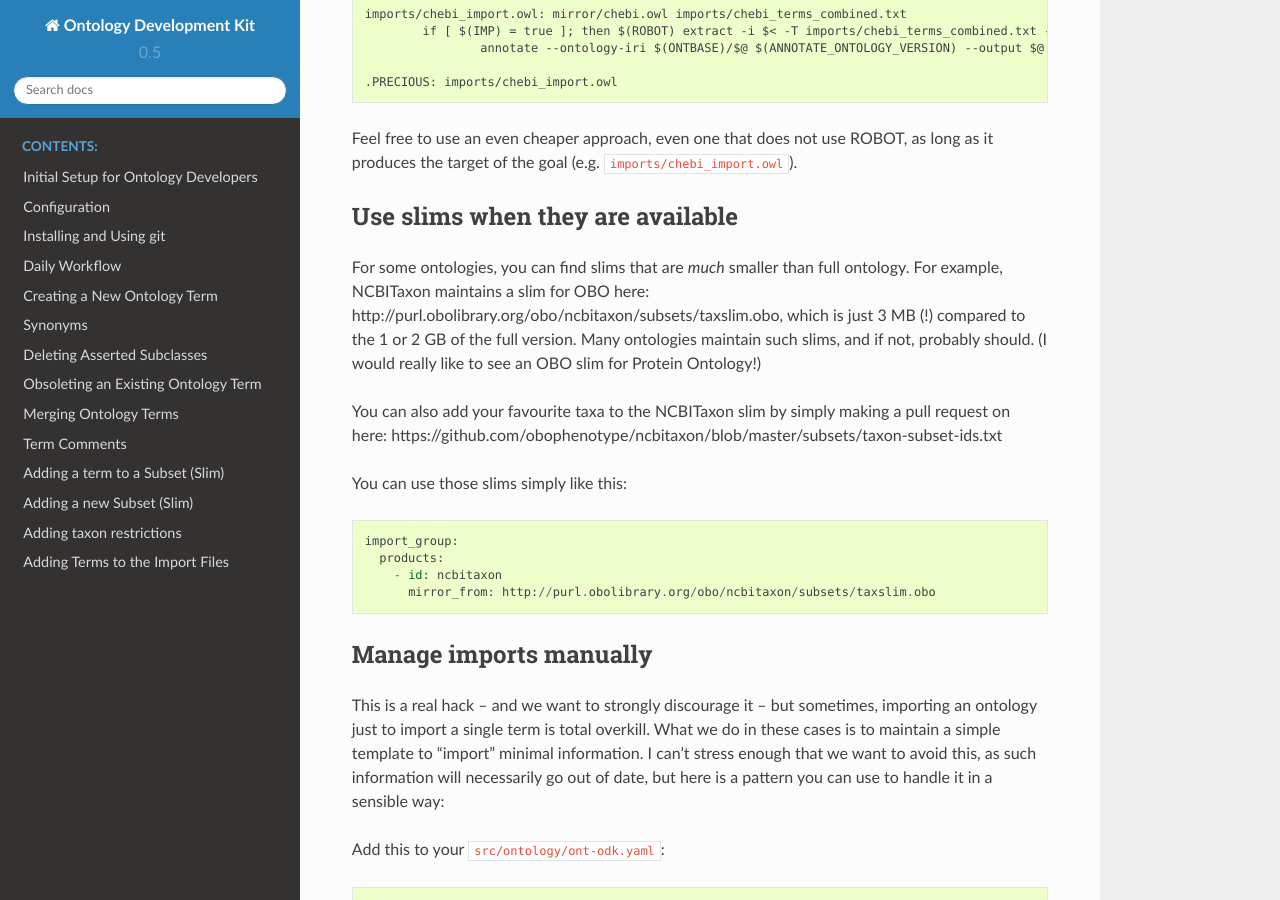
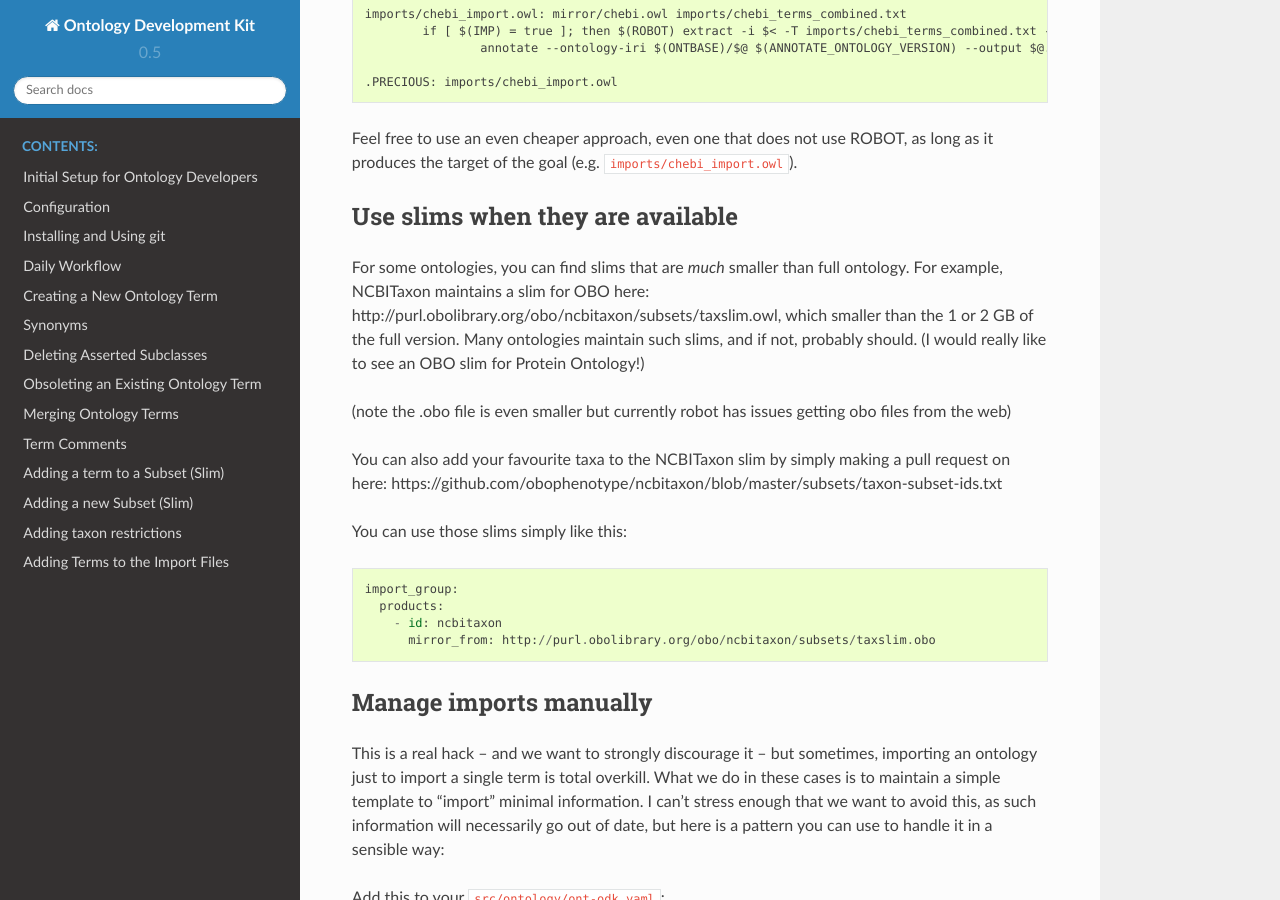
Before and after one commit to INCATools/ontology-development-kit, a Sphinx documentation site: the page built from docs/DealWithLargeOntologies.md, in a window 1280 px wide and 900 px high, scrolled down 2333 px. Built offline with Sphinx 7.4.7 and the Read the Docs theme 2.0.0, drawn with Linux system fonts in a browser that asks for light colours; pages that are not in the unit, such as notebooks, are missing from menus.

Commit message:
.obo doesn't work for mirroring in odk

```diff
--- a/docs/DealWithLargeOntologies.md
+++ b/docs/DealWithLargeOntologies.md
@@ -91,7 +91,9 @@ Feel free to use an even cheaper approach, even one that does not use ROBOT, as
 
 ## Use slims when they are available
 
-For some ontologies, you can find slims that are _much_ smaller than full ontology. For example, NCBITaxon maintains a slim for OBO here: http://purl.obolibrary.org/obo/ncbitaxon/subsets/taxslim.obo, which is just 3 MB (!) compared to the 1 or 2 GB of the full version. Many ontologies maintain such slims, and if not, probably should. (I would really like to see an OBO slim for Protein Ontology!)
+For some ontologies, you can find slims that are _much_ smaller than full ontology. For example, NCBITaxon maintains a slim for OBO here: http://purl.obolibrary.org/obo/ncbitaxon/subsets/taxslim.owl, which smaller than the 1 or 2 GB of the full version. Many ontologies maintain such slims, and if not, probably should. (I would really like to see an OBO slim for Protein Ontology!)
+
+(note the .obo file is even smaller but currently robot has issues getting obo files from the web)
 
 You can also add your favourite taxa to the NCBITaxon slim by simply making a pull request on here: https://github.com/obophenotype/ncbitaxon/blob/master/subsets/taxon-subset-ids.txt
 
```
